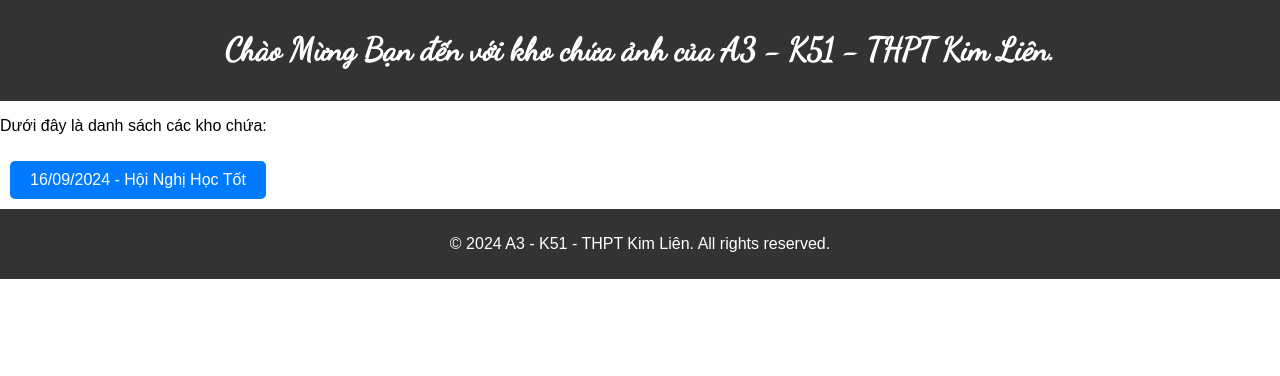
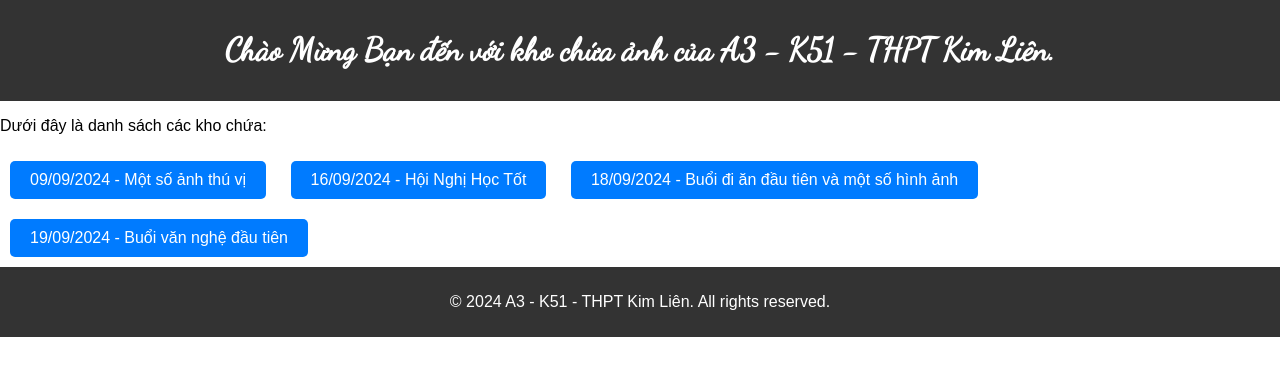
Before and after one commit to A3-K51-THPTKimLien/khochuaanh, a plain HTML site: page index.html in a window 1280 px wide. Drawn offline with Linux system fonts and the light colour scheme.

Commit message:
Update index.html

```diff
--- a/index.html
+++ b/index.html
@@ -23,7 +23,10 @@
 
     <main>
         <p>Dưới đây là danh sách các kho chứa:</p>
+        <a href="https://a3-k51-thptkimlien.github.io/09-09-2024/" class="link-button">09/09/2024 - Một số ảnh thú vị</a>
         <a href="https://a3-k51-thptkimlien.github.io/hoinghihoctot" class="link-button">16/09/2024 - Hội Nghị Học Tốt</a>
+        <a href="https://a3-k51-thptkimlien.github.io/18-09-2024/" class="link-button">18/09/2024 - Buổi đi ăn đầu tiên và một số hình ảnh</a>
+        <a href="https://a3-k51-thptkimlien.github.io/19-09-2024/" class="link-button">19/09/2024 - Buổi văn nghệ đầu tiên</a>
     </main>
 
     <footer>
```
